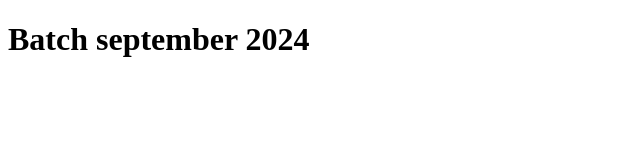
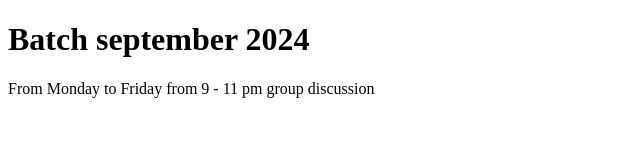
Before and after one commit to yenatulij/gitPractise1, a plain HTML site: page Pages/index.html in a window 1280 px wide. Shown: the whole page, without its empty margins (0-640 px from the left). Drawn offline with Linux system fonts and the light colour scheme.

Commit message:
Added p tag

```diff
--- a/Pages/index.html
+++ b/Pages/index.html
@@ -7,5 +7,6 @@
 </head>
 <body>
     <h1>Batch september 2024</h1>
+    <p>From Monday to Friday from 9 - 11 pm group discussion  </p>
 </body>
 </html>
```
